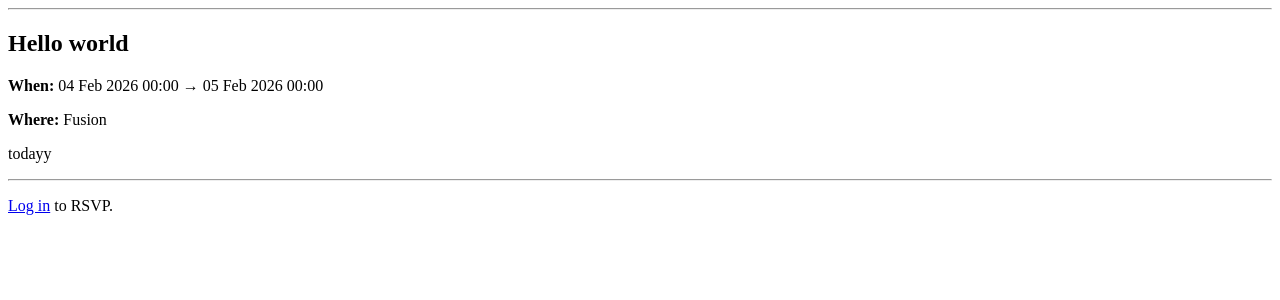
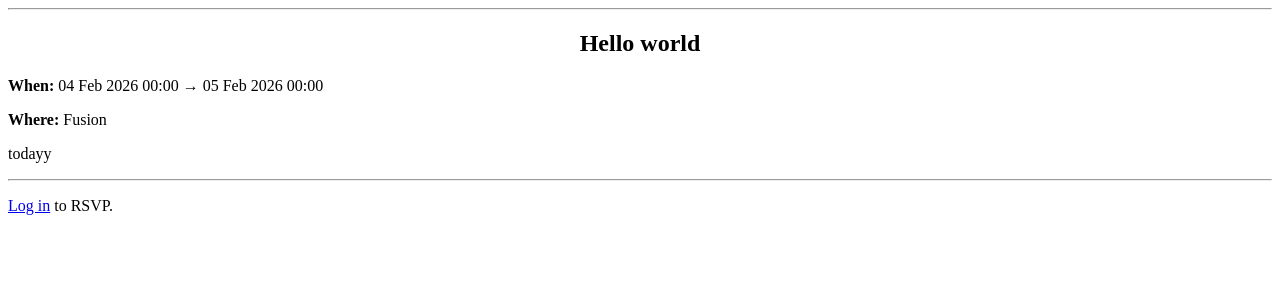
Before and after one commit to LithiumSakura/BUSystemsDevelopmentUnit, a Flask app: page /events/1 in a window 1280 px wide. Shown: the part 53-353 px from the top of the page. Run offline with Flask 3, Linux system fonts and the light colour scheme.

Commit message:
Update style.css

```diff
--- a/static/style.css
+++ b/static/style.css
@@ -2,6 +2,9 @@
 body {
     font-family: Arial, sans-serif;
     margin: 20px;
+}
+h2 {
+    text-align: center;
 }
 
 // Navigation styling
@@ -37,3 +40,9 @@ nav a {
     color: #00344f;
     background-color: #00e1c0;
 }
+
+// Register styling
+form {
+    text-align: center;
+    display: block;
+}
```
